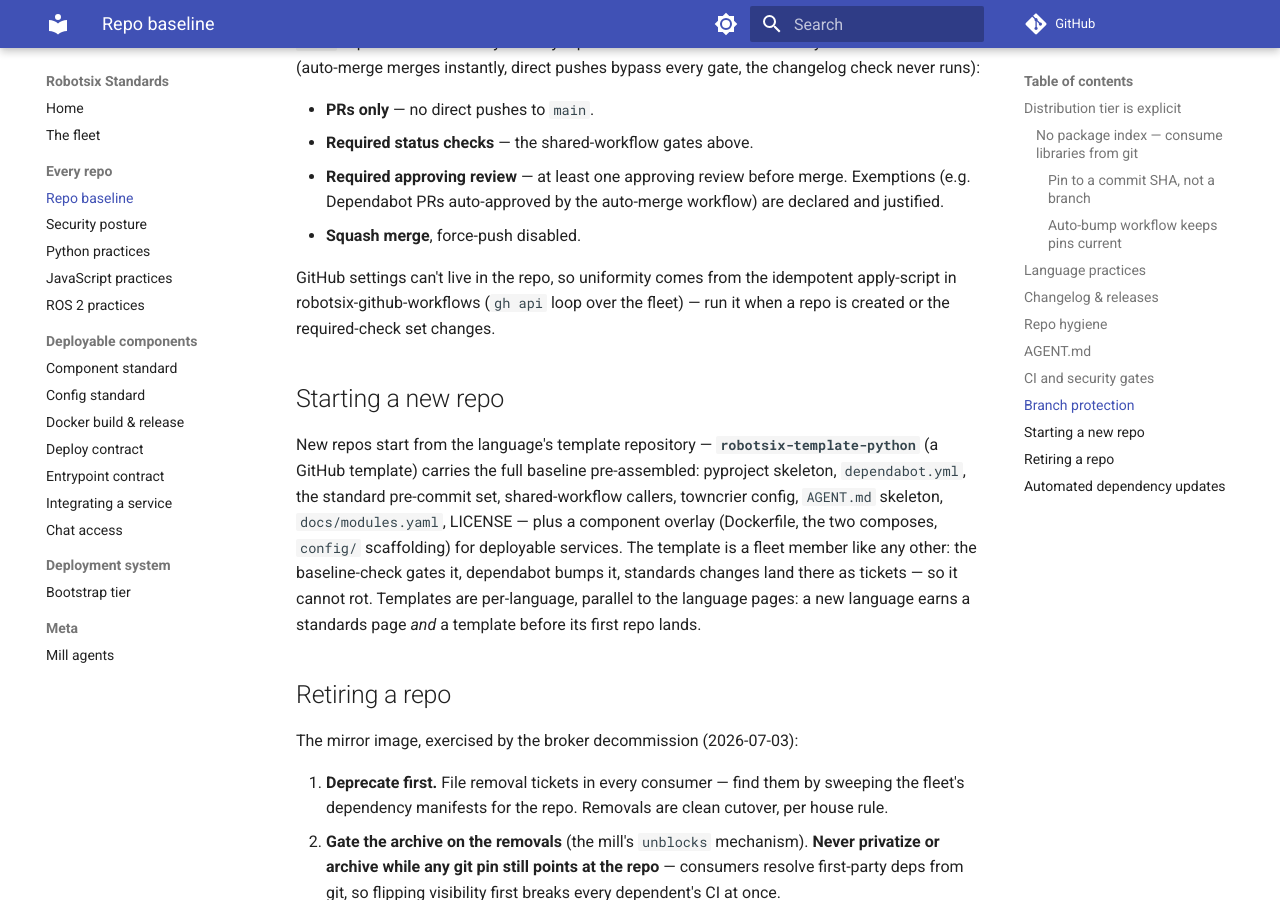
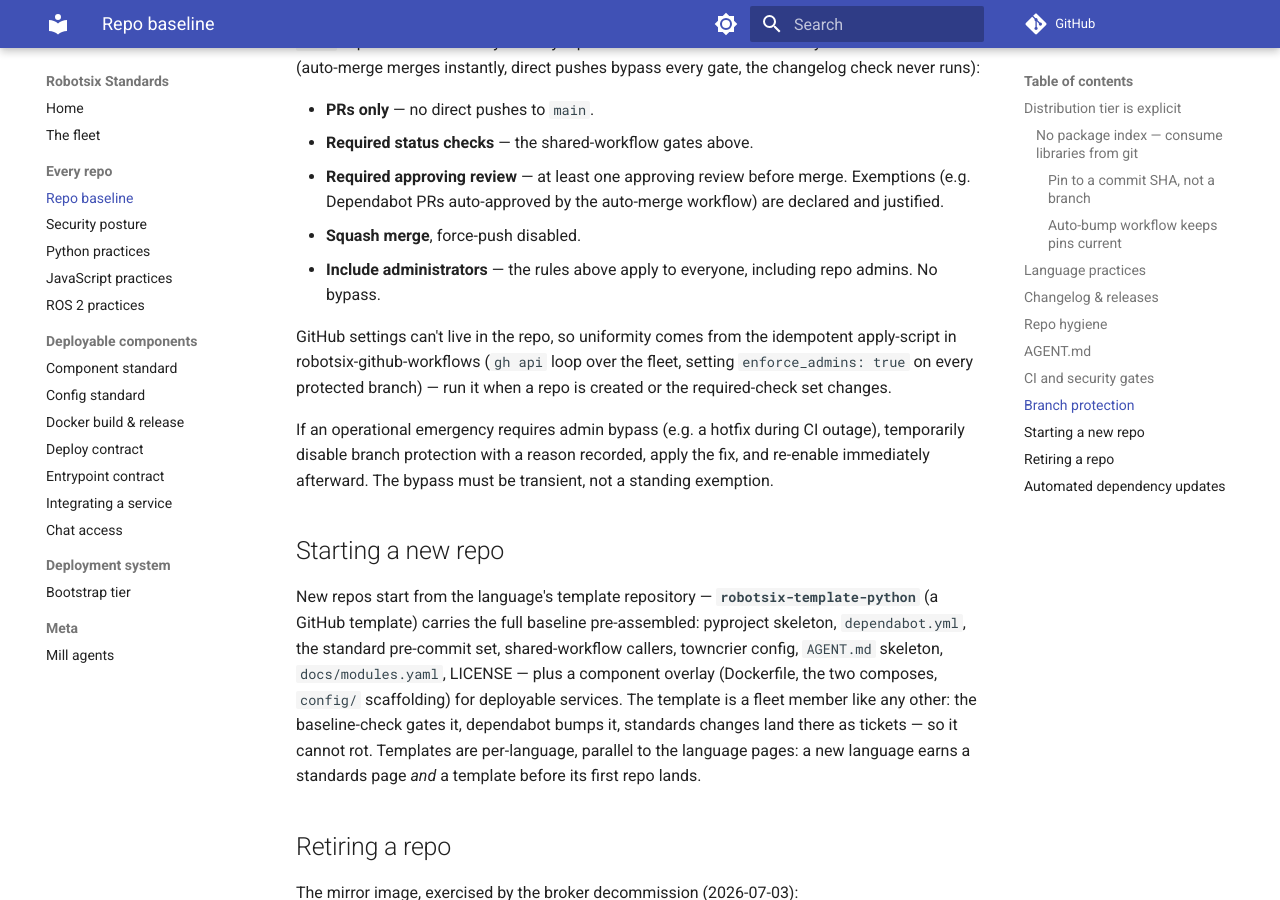
Before and after one commit to damien-robotsix/robotsix-standards, an MkDocs documentation site: the page built from docs/repo-baseline.md, in a window 1280 px wide and 900 px high, scrolled down 4682 px. Built offline with MkDocs 1.6.1 and Material for MkDocs 9.7.7, drawn with Linux system fonts in a browser that asks for light colours; comment, search, counter and statistics services are not loaded.

Commit message:
mill: repo-baseline.md: require branch protection to include administrators (OpenSSF Scorecard Branch-Protection) (20260718T073150Z-repo-baseline-md-require-branch-protecti-618e) (#59)
Co-authored-by: robotsix-mill <mill@robotsix.local>

```diff
--- a/docs/repo-baseline.md
+++ b/docs/repo-baseline.md
@@ -214,10 +214,18 @@ bypass every gate, the changelog check never runs):
   Exemptions (e.g. Dependabot PRs auto-approved by the auto-merge workflow)
   are declared and justified.
 - **Squash merge**, force-push disabled.
+- **Include administrators** — the rules above apply to everyone, including
+  repo admins. No bypass.
 
 GitHub settings can't live in the repo, so uniformity comes from the
 idempotent apply-script in robotsix-github-workflows (`gh api` loop over the
-fleet) — run it when a repo is created or the required-check set changes.
+fleet, setting `enforce_admins: true` on every protected branch) — run it when
+a repo is created or the required-check set changes.
+
+If an operational emergency requires admin bypass (e.g. a hotfix during CI
+outage), temporarily disable branch protection with a reason recorded,
+apply the fix, and re-enable immediately afterward. The bypass must be
+transient, not a standing exemption.
 
 ## Starting a new repo
 
```
Also changed, not shown: CHANGELOG.md (+1 -0 lines), changelog.d/20260718T073150Z-repo-baseline-md-require-branch-protecti-618e.misc.md (added, +1 -0 lines).
